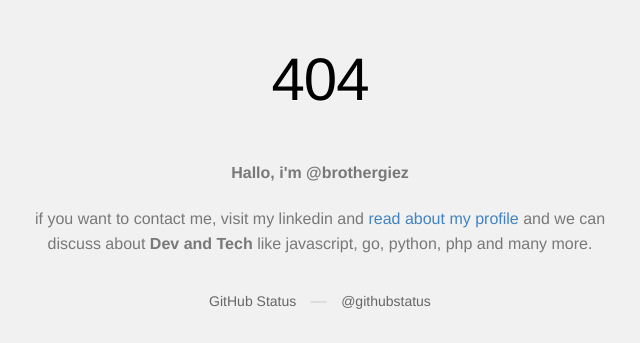
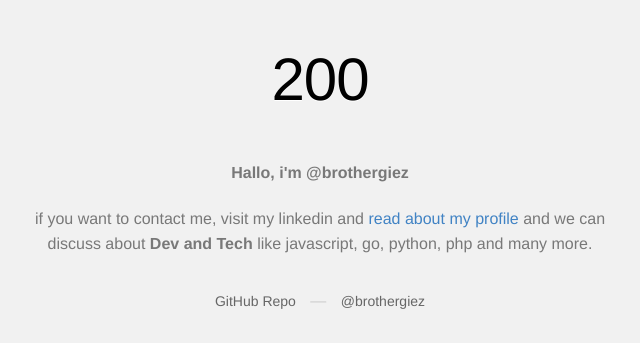
Before and after one commit to brothergiez/brothergiez.github.io, a plain HTML site: page index.html in a window 1280 px wide. Shown: the top 343 px of the page, without its empty margins (320-960 px from the left). Drawn offline with Linux system fonts and the light colour scheme.

Commit message:
third commit

```diff
--- a/index.html
+++ b/index.html
@@ -98,12 +98,12 @@
 
   <body>
     <div class="container">
-      <h1>404</h1>
+      <h1>200</h1>
       <p><strong>Hallo, i'm @brothergiez</strong></p>
       <p> if you want to contact me, visit my linkedin and <a href="https://www.linkedin.com/in/brothergiez/"> read about my profile </a> and we can discuss about <strong>Dev and Tech</strong> like javascript, go, python, php and many more.</p>
       <div id="suggestions">
-        <a href="https://githubstatus.com">GitHub Status</a> &mdash; <a
-          href="https://twitter.com/githubstatus">@githubstatus</a>
+        <a href="https://github.com/brothergiez">GitHub Repo</a> &mdash; <a
+          href="https://twitter.com/brothergiez">@brothergiez</a>
       </div>
       <a href="/" class="logo logo-img-1x">
         <img width="32" height="32" title="" alt=""
```
